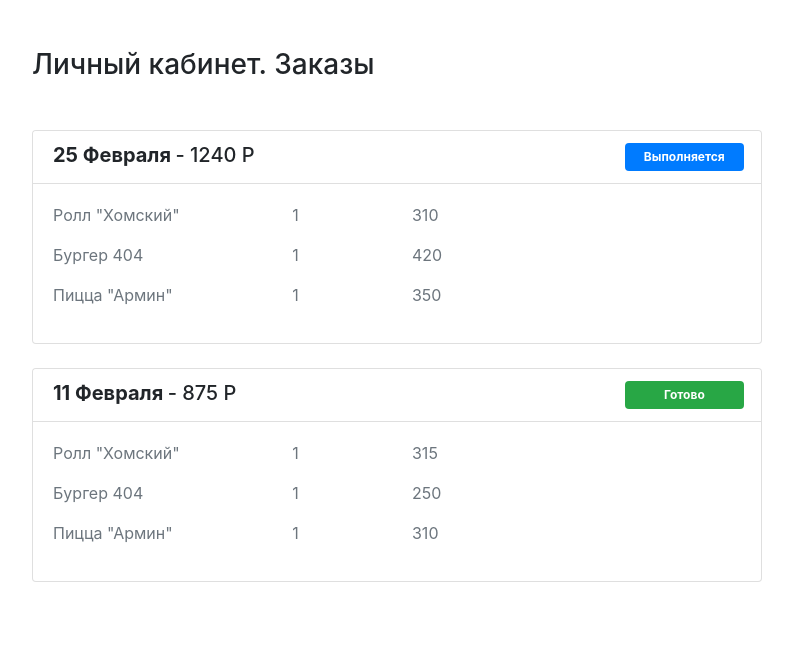
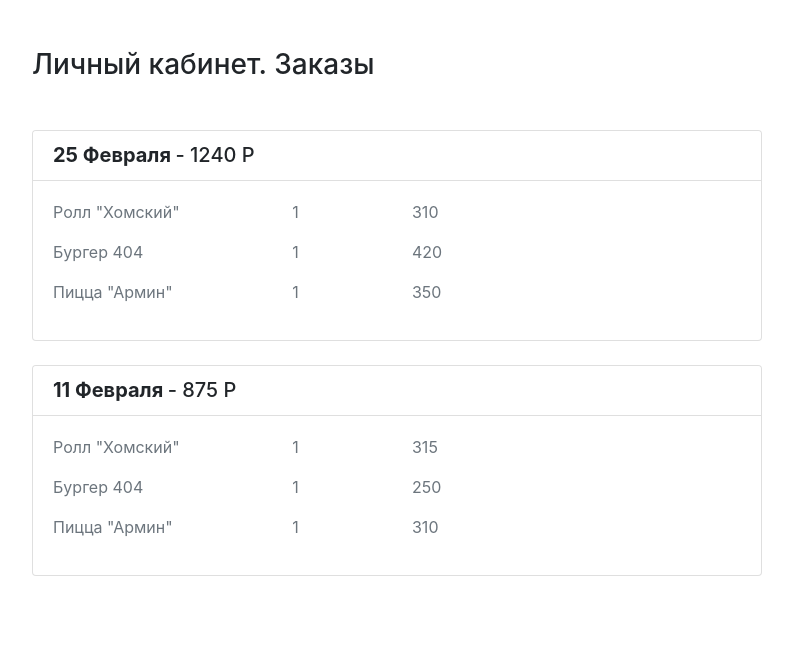
Before and after one commit to kushedow/flask-html, a Python web app: template Project 4/templates/account.html in a window 1280 px wide. Shown: the part 64-713 px from the top of the page, without its empty margins (53-846 px from the left). Run offline with Jinja, Linux system fonts and the light colour scheme; the template is opened without the code that fills it, so the values that code supplies are empty; some libraries are stand-ins or nearby versions.

Commit message:
project shop tags removed

```diff
--- a/Project 4/templates/account.html
+++ b/Project 4/templates/account.html
@@ -52,7 +52,7 @@
                   <span class="h5 font-weight-bold">25 Февраля</span>
                   <span class="h5">- 1240 P</span>
                 </div>
-                <div class="col-3 col-lg-2 ml-5 py-2 badge badge-primary text-wrap">Выполняется</div>
+
               </div>
             </li>
             <div class="card-body">
@@ -78,7 +78,7 @@
                   <span class="h5 font-weight-bold">11 Февраля</span>
                   <span class="h5">- 875 P</span>
                 </div>
-                <div class="col-3 col-lg-2 ml-5 py-2 badge badge-success text-wrap">Готово</div>
+
               </div>
             </li>
             <div class="card-body">
```
